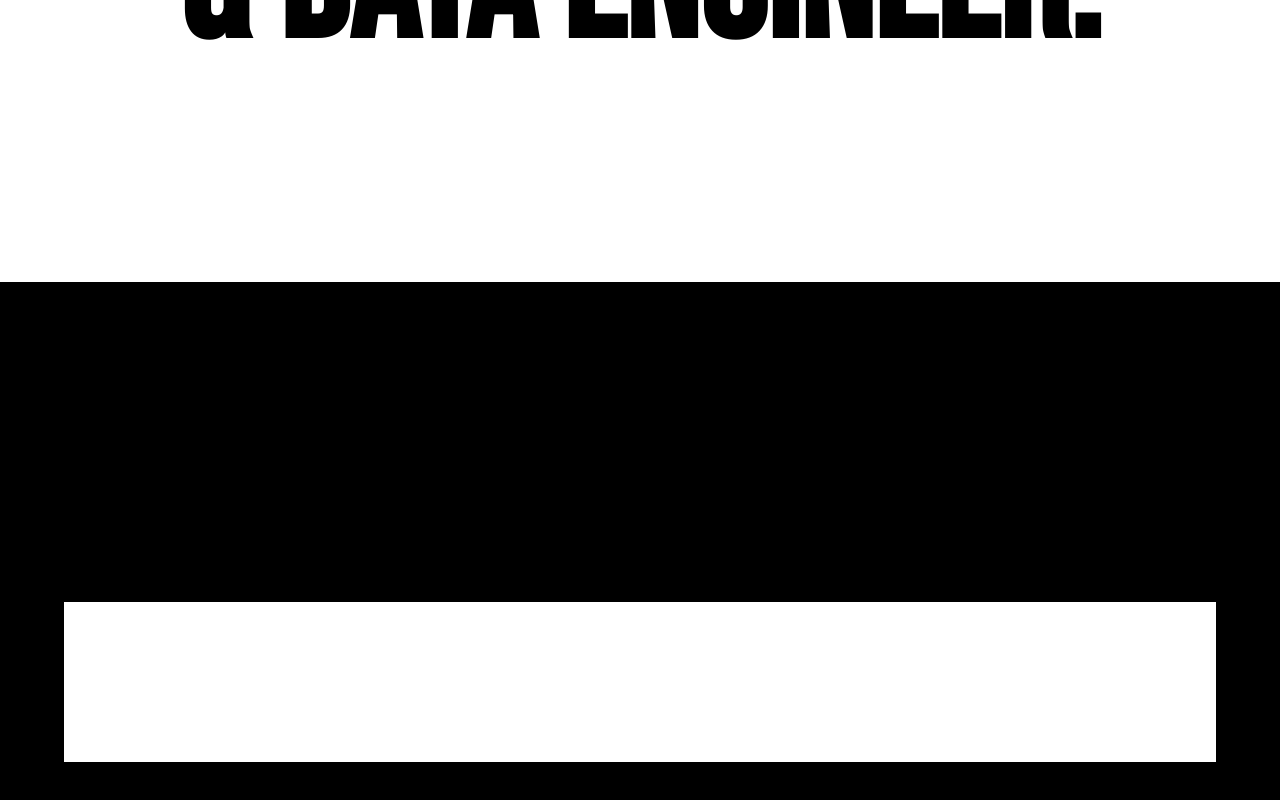
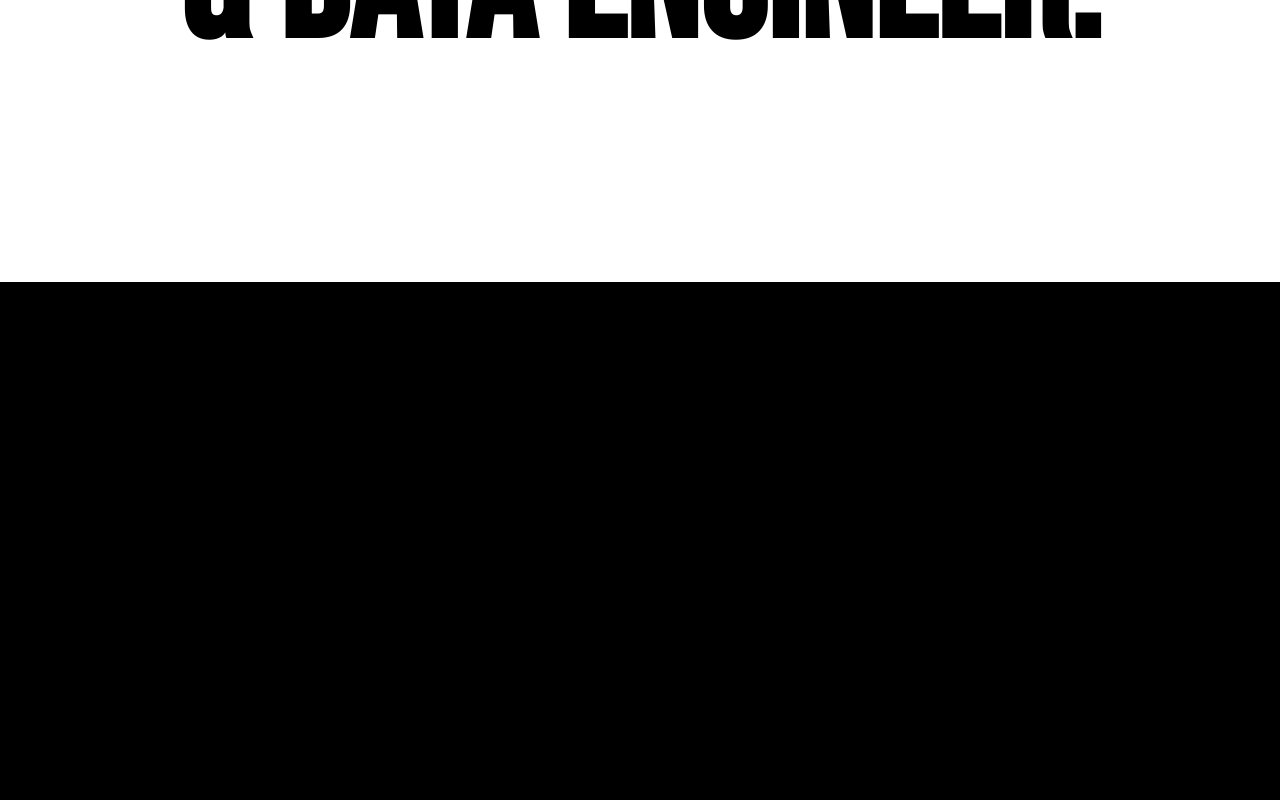
Before and after one commit to krishnachandran-u/krishnachandran, a Next.js app: page / in a window 1280 px wide. Shown: the part 518-1318 px from the top of the page. Built offline with nearby package versions, Linux system fonts and the light colour scheme; a web font is replaced by a local one.

Commit message:
change of plans. no logo carousel

```diff
--- a/src/components/Two.tsx
+++ b/src/components/Two.tsx
@@ -1,12 +1,9 @@
 import styles from './../styles/Two.module.scss';
-import StacksOwlCarousel from './StacksOwlCarousel';
 
 const Two = () => {
     return (
         <>
-            <div className = {styles.root}>
-                <div className = {styles.carouselDiv}>
-                </div>
+            <div className={styles.root}>
             </div>
         </>
     );
--- a/src/styles/Two.module.scss
+++ b/src/styles/Two.module.scss
@@ -33,7 +33,7 @@
         background-color: white;
         padding: 0;
         margin: 0;
-        width: 90vw;
-        height: 20vh;
+        width: 100vw;
+        height: 20vmin;
     }
 }
```
Also changed, not shown: src/components/StacksOwlCarousel.tsx (deleted, +0 -27 lines).
